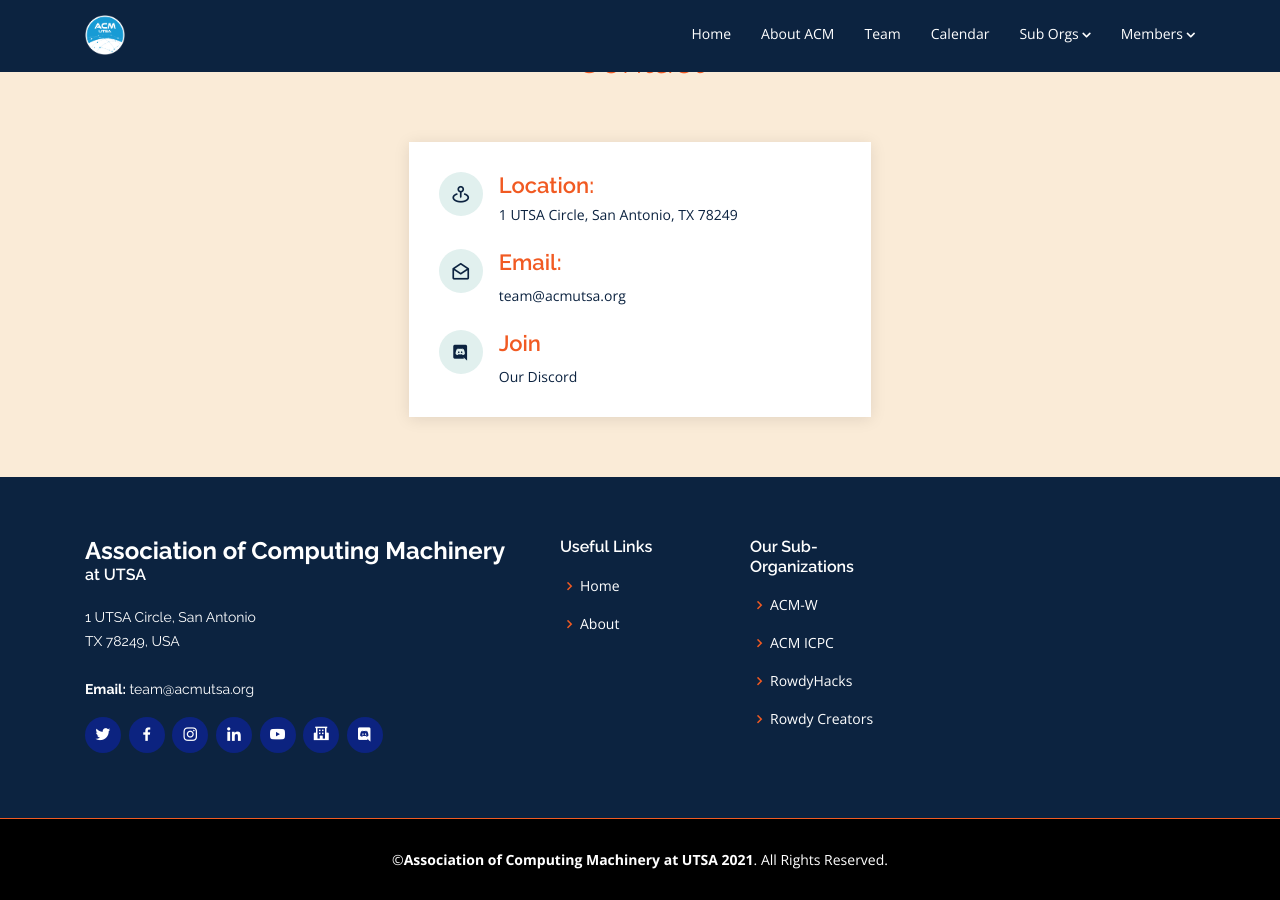
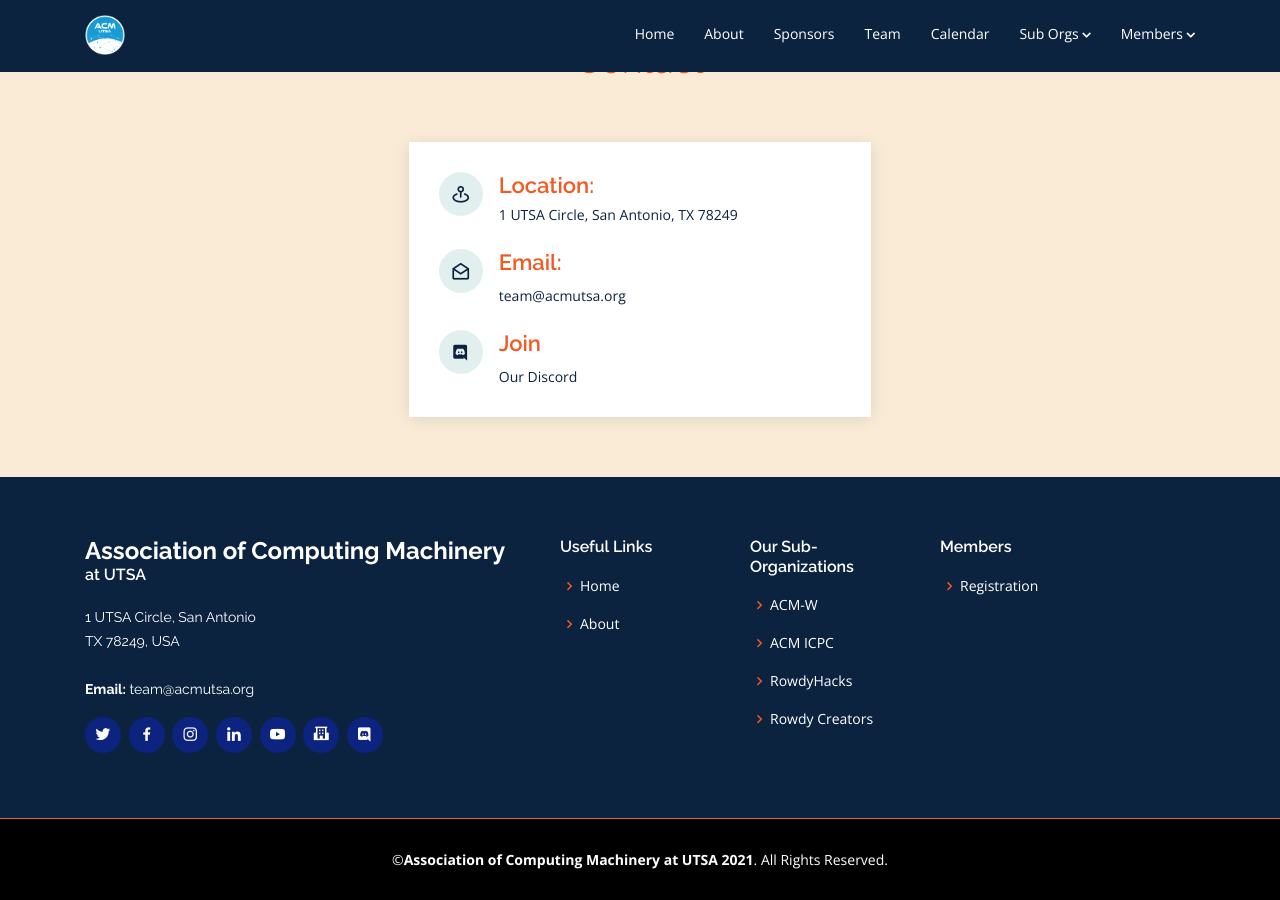
Before and after one commit to acmutsa/acmutsa.github.io, a Jekyll site: the page built from index.html, in a window 1280 px wide and 900 px high, scrolled down 5201 px. Built offline with Jekyll 4.4.1, drawn with Linux system fonts in a browser that asks for light colours; nearby versions of some CDN libraries; the list of posts is cut into pages by our own code.

Commit message:
added sponsor navigation

```diff
--- a/_includes/footer.html
+++ b/_includes/footer.html
@@ -21,10 +21,8 @@
         <div class="col-lg-2 col-md-2 footer-links d-none d-md-block">
           <h4>Useful Links</h4>
           <ul>
-<!--            <li><i class="bx bx-chevron-right"></i> <a href="information/join.html">Join</a></li>-->
             <li><i class="bx bx-chevron-right"></i> <a href="{{ site.baseurl }}/" class="scrollto">Home</a></li>
             <li><i class="bx bx-chevron-right"></i> <a href="/acmutsa.github.io/index.html#about" class="scrollto">About</a></li>
-<!--            <li><i class="bx bx-chevron-right"></i> <a href="index.html#features" class="scrollto">Groups</a></li>-->
           </ul>
         </div>
 
@@ -35,6 +33,13 @@
             <li><i class="bx bx-chevron-right"></i> <a href="{{ site.baseurl }}{% link icpc.html %}">ACM ICPC</a></li>
             <li><i class="bx bx-chevron-right"></i> <a href="{{ site.baseurl }}{% link rowdyhacks.html %}">RowdyHacks</a></li>
             <li><i class="bx bx-chevron-right"></i> <a href="{{ site.baseurl }}{% link rowdy_creators.html %}">Rowdy Creators</a></li>
+          </ul>
+        </div>
+
+        <div class="col-lg-2 col-md-2 footer-links d-none d-md-block">
+          <h4>Members</h4>
+          <ul>
+            <li><i class="bx bx-chevron-right"></i> <a href="https://vhgrjscrai0.typeform.com/to/YOMNfXRc">Registration</a></li>
           </ul>
         </div>
       </div>
--- a/_includes/navbar.html
+++ b/_includes/navbar.html
@@ -12,7 +12,8 @@
       <!-- can add up to two layers of drop downs [class="drop-down"] -->
       <ul>
         <li class="active"><a href="{{ site.baseurl }}/">Home</a></li>
-        <li><a href="/acmutsa.github.io/index.html#about">About ACM</a></li>
+        <li><a href="/acmutsa.github.io/index.html#about">About</a></li>
+        <li><a href="/acmutsa.github.io/index.html#sponsorship">Sponsors</a></li>
         <li><a href="{{ site.baseurl }}{% link team.html %}">Team</a></li>
         <li><a href="{{ site.baseurl }}{% link calendar.html %}">Calendar</a></li>
         <li class="drop-down"><a href="">Sub Orgs</a>
```
Also changed, not shown: 8 other files.
